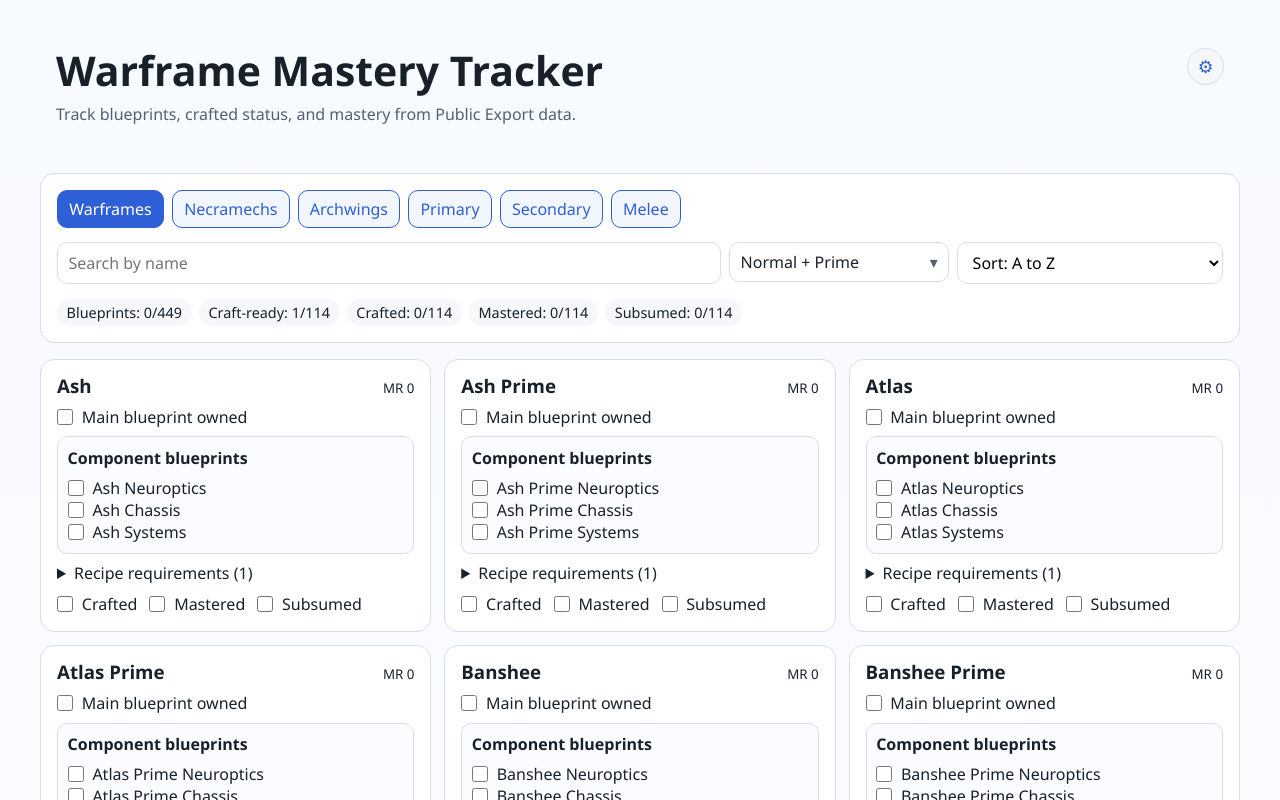
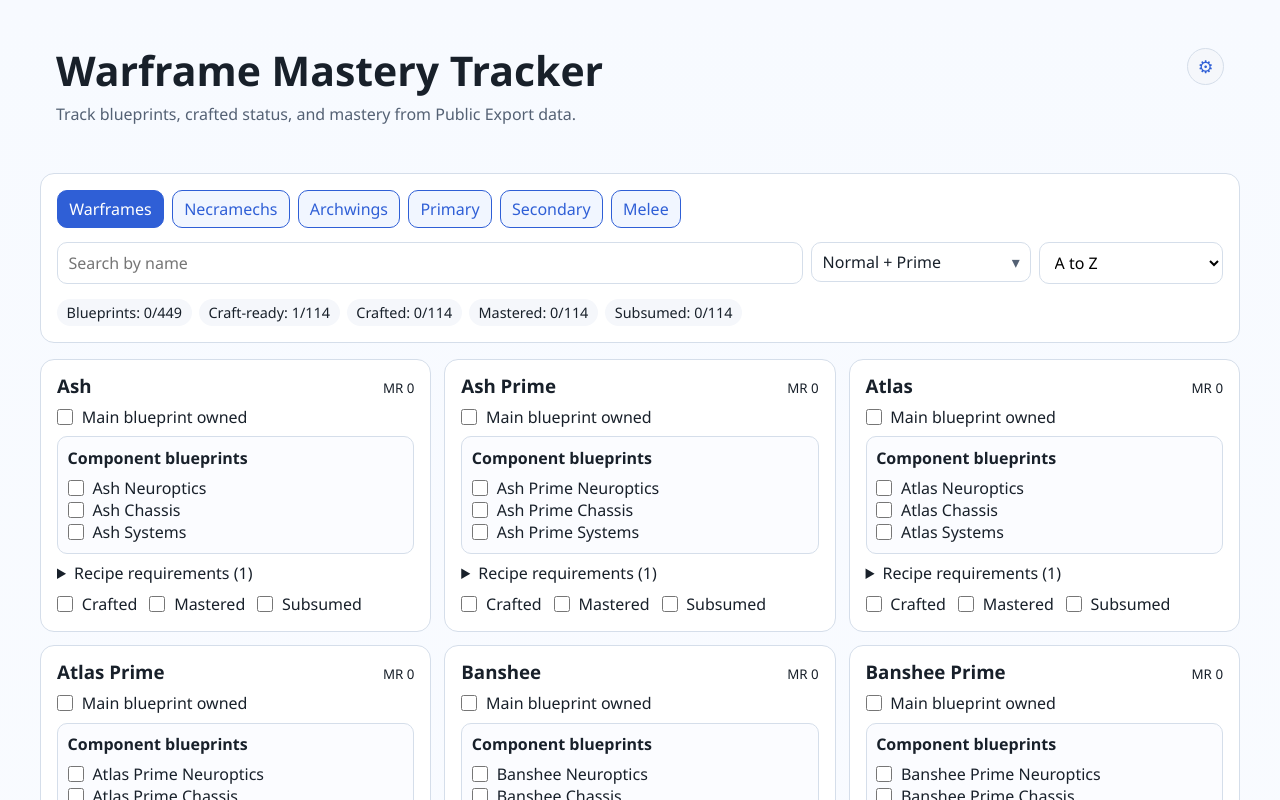
Before and after one commit to actuallyatiger/wf-mastery-tracker, a Svelte app: page / in a window 1280 px wide. Shown: the top 800 px of the page. Built offline with nearby package versions, Linux system fonts and the light colour scheme.

Commit message:
Update sort modes and reactive sorting

```diff
--- a/src/App.svelte
+++ b/src/App.svelte
@@ -301,17 +301,33 @@
     return getOwnedBlueprintCount(item) / total
   }
 
-  function sortItems(items) {
+  function sortItems(items, sortState) {
     const next = [...items]
-    if (sortBy === 'name-asc') {
+    if (sortState.mode === 'name-asc') {
       next.sort((a, b) => cleanDisplayName(a.name).localeCompare(cleanDisplayName(b.name)))
       return next
     }
-    if (sortBy === 'name-desc') {
+    if (sortState.mode === 'name-desc') {
       next.sort((a, b) => cleanDisplayName(b.name).localeCompare(cleanDisplayName(a.name)))
       return next
     }
-    if (sortBy === 'progress-desc') {
+    if (sortState.mode === 'mr-asc') {
+      next.sort(
+        (a, b) =>
+          Number(a.masteryReq ?? 0) - Number(b.masteryReq ?? 0) ||
+          cleanDisplayName(a.name).localeCompare(cleanDisplayName(b.name))
+      )
+      return next
+    }
+    if (sortState.mode === 'mr-desc') {
+      next.sort(
+        (a, b) =>
+          Number(b.masteryReq ?? 0) - Number(a.masteryReq ?? 0) ||
+          cleanDisplayName(a.name).localeCompare(cleanDisplayName(b.name))
+      )
+      return next
+    }
+    if (sortState.mode === 'progress-desc') {
       next.sort(
         (a, b) =>
           getProgressScore(b) - getProgressScore(a) ||
@@ -320,11 +336,7 @@
       return next
     }
 
-    next.sort(
-      (a, b) =>
-        getProgressScore(a) - getProgressScore(b) ||
-        cleanDisplayName(a.name).localeCompare(cleanDisplayName(b.name))
-    )
+    next.sort((a, b) => cleanDisplayName(a.name).localeCompare(cleanDisplayName(b.name)))
     return next
   }
 
@@ -431,15 +443,21 @@
     lich: variantLich,
   }
 
+  $: sortState = {
+    mode: sortBy,
+    progressItems: progress.items,
+  }
+
   $: filteredItems = sortItems(
     tabItems
       .filter((item) => matchesSearch(item, search))
-      .filter((item) => matchesVariantSelectionForCurrentTab(item, variantFilterState))
+      .filter((item) => matchesVariantSelectionForCurrentTab(item, variantFilterState)),
+    sortState
   )
 
   $: currentItems =
     filteredItems.length === 0 && tabItems.length > 0 && isDefaultFilterState()
-      ? sortItems(tabItems)
+      ? sortItems(tabItems, sortState)
       : filteredItems
 
   $: summary = currentItems.reduce(
@@ -541,10 +559,11 @@
       {/if}
 
       <select bind:value={sortBy}>
-        <option value="name-asc">Sort: A to Z</option>
-        <option value="name-desc">Sort: Z to A</option>
-        <option value="progress-desc">Sort: Most blueprint progress</option>
-        <option value="progress-asc">Sort: Least blueprint progress</option>
+        <option value="name-asc">A to Z</option>
+        <option value="name-desc">Z to A</option>
+        <option value="mr-asc">MR asc</option>
+        <option value="mr-desc">MR desc</option>
+        <option value="progress-desc">Blueprint progress</option>
       </select>
     </div>
 
```
